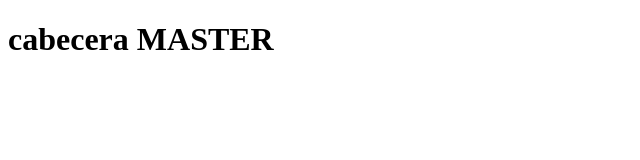
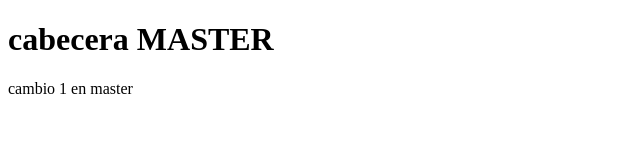
Before and after one commit to vivaodoo/DAW_Tarea1.6, a plain HTML site: page git_daw4/index.html in a window 1280 px wide. Shown: the whole page, without its empty margins (0-640 px from the left). Drawn offline with Linux system fonts and the light colour scheme.

Commit message:
cambio 2 en master

```diff
--- a/git_daw4/index.html
+++ b/git_daw4/index.html
@@ -9,5 +9,6 @@
 </head>
 <body>
     <h1>cabecera MASTER</h1>
+    <p>cambio 1 en master</p>
 </body>
 </html>
```
